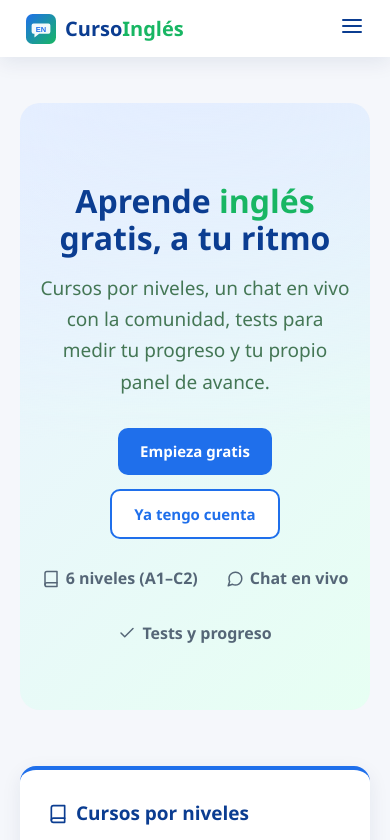
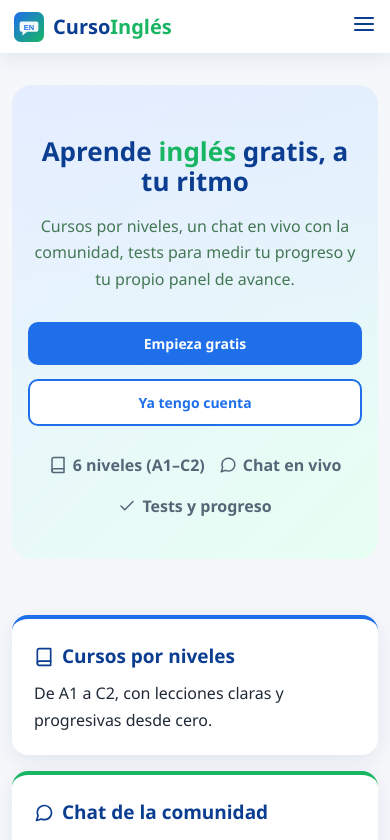
Before and after one commit to ramonchacon13/curso-ingles, a React (Vite) app in the folder react-app/: page / in a window 390 px wide. Shown: the top 840 px of the page. Built offline with nearby package versions, Linux system fonts and the light colour scheme; no server answers.

Commit message:
feat: diseno responsive para movil y tablet en todas las paginas

```diff
--- a/react-app/src/App.css
+++ b/react-app/src/App.css
@@ -279,4 +279,80 @@ a:hover { text-decoration: none; }
 .pay-binance { display: flex; align-items: center; justify-content: space-between; gap: 12px; margin-top: 16px; padding: 14px 16px; border: 1px dashed var(--azul); border-radius: 10px; background: #fff; }
 .pay-label { display: block; font-size: 13px; color: #667; }
 .pay-id { font-size: 20px; letter-spacing: 1px; }
-.donate-note { margin-top: 16px; background: #fff8e6; border: 1px solid #ffe39e; color: #8a6d00; padding: 12px 14px; border-radius: 10px; font-size: 14px; }
+  .donate-note { margin-top: 16px; background: #fff8e6; border: 1px solid #ffe39e; color: #8a6d00; padding: 12px 14px; border-radius: 10px; font-size: 14px; }
+
+/* ===================== RESPONSIVE ===================== */
+html, body { -webkit-text-size-adjust: 100%; }
+img, svg, video { max-width: 100%; height: auto; }
+input, select, textarea, button { max-width: 100%; }
+
+/* Evita desbordamiento horizontal por palabras largas (textos en inglés) */
+.question-prompt, .bubble, .msg-bubble, .lesson-content,
+.test-result, .chat-window, .msg-window, .level-desc, .course-block p {
+  overflow-wrap: anywhere;
+  word-break: break-word;
+}
+.chat-form input, .msg-form input { min-width: 0; }
+.nav-user { flex-wrap: wrap; }
+
+@media (max-width: 900px) {
+  .container { padding: 22px 16px 56px; }
+  .features, .steps { grid-template-columns: repeat(2, 1fr); }
+  .course-block { padding: 20px; }
+  .msg-layout { grid-template-columns: 220px 1fr; }
+  .dash-actions { grid-template-columns: repeat(auto-fit, minmax(160px, 1fr)); }
+}
+
+@media (max-width: 760px) {
+  .container { padding: 18px 14px 48px; }
+  .navbar { padding: 10px 14px; }
+  .nav-menu.open { top: 56px; padding: 8px 16px 14px; }
+  .nav-links a { padding: 12px 0; border-bottom: 1px solid var(--borde); }
+
+  .hero { padding: 52px 16px 40px; }
+  .hero h1 { font-size: 32px; }
+  .hero p { font-size: 17px; }
+  .hero-badges { gap: 14px; flex-wrap: wrap; }
+  .hero-actions { flex-direction: column; align-items: stretch; }
+  .hero-actions .btn-primary, .hero-actions .btn-secondary { width: 100%; text-align: center; }
+
+  .features, .steps { grid-template-columns: 1fr; gap: 16px; }
+  .feature-card { padding: 22px; }
+
+  .dashboard h1, .tests h1, .chat-page h1, .mensajes-title,
+  .plan-card h2, .card h2 { font-size: 24px; }
+  .dash-actions { grid-template-columns: 1fr; }
+  .levels-grid { grid-template-columns: 1fr; }
+  .progress-levels { grid-template-columns: repeat(auto-fill, minmax(92px, 1fr)); }
+
+  .course-block { padding: 18px; }
+  .lesson-content { padding: 22px; }
+
+  .test-card { padding: 16px; }
+  .question { padding: 16px; }
+  .question-prompt { font-size: 1.08rem; }
+
+  .msg-layout { grid-template-columns: 1fr; }
+  .msg-sidebar { height: auto; max-height: 200px; }
+  .msg-window { padding: 14px; }
+
+  .plan-card, .card, .auth-page { padding: 22px 18px; }
+
+  .chat-window { height: 58vh; }
+}
+
+@media (max-width: 480px) {
+  .container { padding: 14px 12px 40px; }
+  .hero h1 { font-size: 26px; }
+  .hero p { font-size: 16px; }
+  .dashboard h1, .tests h1, .chat-page h1, .mensajes-title,
+  .plan-card h2, .card h2 { font-size: 21px; }
+  .question-prompt { font-size: 1.02rem; }
+  .q-number { width: 24px; height: 24px; font-size: 13px; }
+  .auth-page { margin: 24px auto; }
+  .chat-window { height: 54vh; }
+  .msg-window { padding: 12px; }
+  .footer { padding: 22px 12px; font-size: 13px; }
+  .btn-primary, .btn-secondary, .btn-ghost { font-size: 14px; padding: 10px 18px; }
+  .level-badge { font-size: 14px; padding: 6px 14px; }
+}
```
